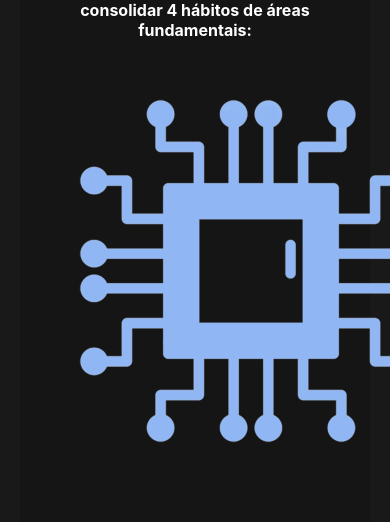
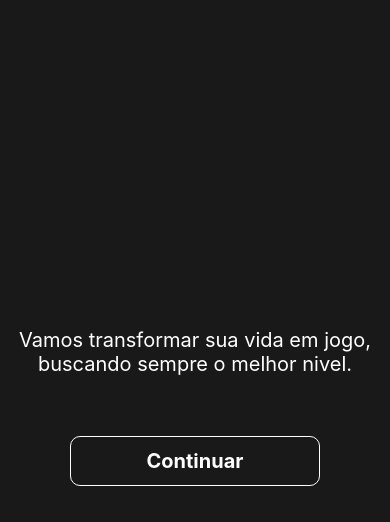
Before and after one commit to Rkadinho/onebitlife, a React Native app: screen / in a window 390 px wide. Shown: the part 202-724 px from the top of the page. Built offline with nearby package versions, Linux system fonts and the light colour scheme.

Commit message:
ajuste de rota no clique no botao

```diff
--- a/src/components/explanation/explanationCard/index.jsx
+++ b/src/components/explanation/explanationCard/index.jsx
@@ -66,9 +66,7 @@ const styles = StyleSheet.create({
     marginTop: 30,
   },
   icon: {
-    width: 1,
-    height: 1,
-    marginRight: 5,
+
   },
   mind: {
     color: "#90B7F3",
--- a/src/pages/start/index.jsx
+++ b/src/pages/start/index.jsx
@@ -6,8 +6,10 @@ import LifeStatus from "../../components/common/lifeStatus";
 import DefaultButton from "../../components/common/defaultButton";
 
 export default function Start() {
+  const navigation = useNavigation();
+
   const handleNavAppExplanation = () => {
-    console.log('testando o clique')
+    navigation.navigate('AppExplanation')
   }
 
   return(
--- a/src/routes/allPages.jsx
+++ b/src/routes/allPages.jsx
@@ -11,8 +11,8 @@ export default function AllPages() {
   return(
     <NavigationContainer>
       <Stack.Navigator screenOptions={{headerShown:false}} >
+        <Stack.Screen name='Start' component={Start}/>
         <Stack.Screen name='AppExplanation' component={AppExplanation} />
-        <Stack.Screen name='Start' component={Start}/>
       </Stack.Navigator>
     </NavigationContainer>
   )
```
Also changed, not shown: src/pages/home/index.jsx (added).
